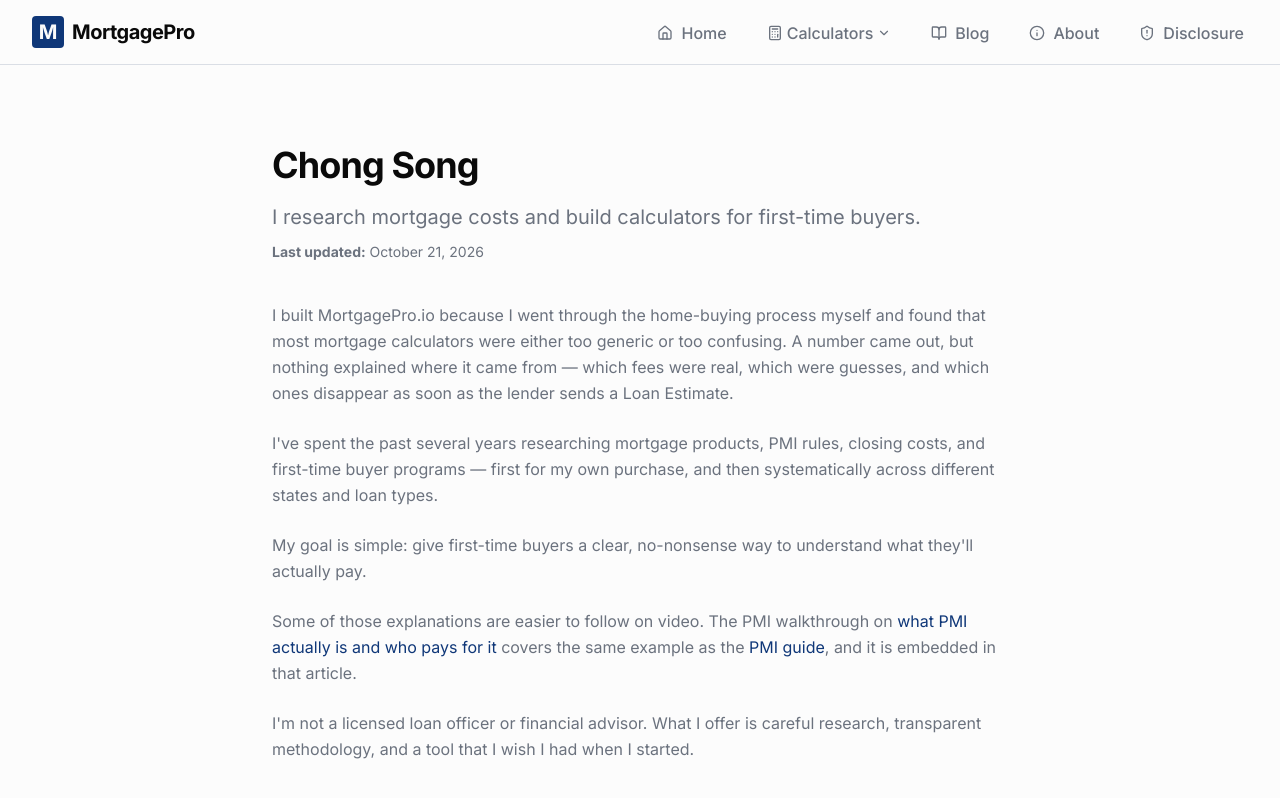
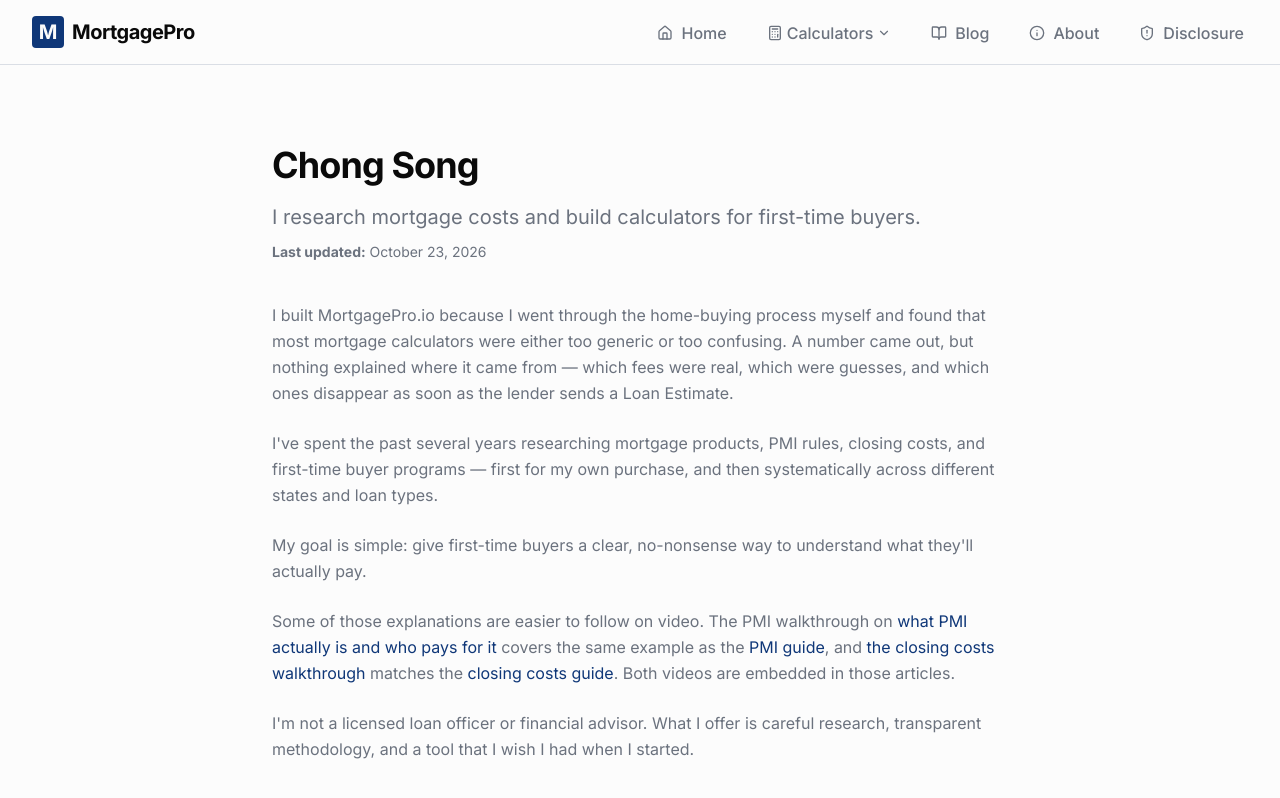
Before and after one commit to chongsong240/MortgagePro, a React (Vite) app: page /author in a window 1280 px wide. Shown: the top 798 px of the page. Built offline with nearby package versions, Linux system fonts and the light colour scheme.

Commit message:
feat(video): embed the closing costs walkthrough and link it from the author page

```diff
--- a/src/components/blog/ClosingCostsExplained.tsx
+++ b/src/components/blog/ClosingCostsExplained.tsx
@@ -4,7 +4,9 @@ import { ArrowRight, DollarSign, FileText, Home, Calculator, BookOpen, Shield, P
 import BlogSchema from './BlogSchema';
 import AllCalculatorsGrid from './AllCalculatorsGrid';
 import RelatedPosts from './RelatedPosts';
+import YouTubeEmbed from './YouTubeEmbed';
 import { AffiliateDisclosure } from './BlogComponents';
+import { YOUTUBE_VIDEOS } from '@/src/data/youtube';
 
 function scrollToSection(e: React.MouseEvent<HTMLAnchorElement>, sectionId: string) {
   e.preventDefault();
@@ -21,6 +23,7 @@ export default function ClosingCostsExplained() {
         title="Closing Costs Explained: The Money You Need Beyond the Down Payment"
         description="My neighbors Jen and Mike thought they had the numbers figured out. Then a week before closing, they found out they needed nearly $12,000 more than they'd planned."
         datePublished="2026-07-12"
+        dateModified="2026-10-23"
         url="https://www.mortgagepro.io/blog/closing-costs-explained"
         faqs={[
           { q: 'How much are closing costs on a house?', a: 'Closing costs typically run 2% to 5% of the home purchase price. On a $400,000 home, that is $8,000 to $20,000. This range depends on your state, your lender, and your loan type.' },
@@ -105,6 +108,13 @@ export default function ClosingCostsExplained() {
           through what they actually are, how much they cost, and how to avoid getting caught off guard like Jen and Mike did.
         </p>
       </section>
+
+      {/* Video version of the same explainer. Facade only — the player loads on click. */}
+      <YouTubeEmbed
+        video={YOUTUBE_VIDEOS.closingCosts}
+        caption="The video version: what closing costs actually cover, and which ones you can push back on."
+        className="mb-12"
+      />
 
       {/* 2. What Are You Actually Paying For */}
       <section id="what-youre-paying-for" className="mb-12">
--- a/src/components/pages/AuthorPage.tsx
+++ b/src/components/pages/AuthorPage.tsx
@@ -16,7 +16,7 @@ import { YOUTUBE_CHANNEL_URL, YOUTUBE_VIDEOS, watchUrl } from '@/src/data/youtub
  */
 
 const PAGE_URL = 'https://www.mortgagepro.io/author';
-const LAST_UPDATED = 'October 21, 2026';
+const LAST_UPDATED = 'October 23, 2026';
 
 const SOURCES: { name: string; url: string; note: string }[] = [
   {
@@ -89,6 +89,10 @@ const PROFILE_SCHEMA = {
         name: 'MortgagePro',
         url: 'https://www.mortgagepro.io',
       },
+      // The channel is the same person publishing the same explanations in
+      // another medium, so linking it here gives the byline a corroborating
+      // profile instead of a name with no footprint.
+      sameAs: [YOUTUBE_CHANNEL_URL],
     },
   ],
 };
@@ -142,7 +146,20 @@ export default function AuthorPage() {
           <Link to="/blog/what-is-pmi" className="text-primary hover:underline">
             PMI guide
           </Link>
-          , and it is embedded in that article.
+          , and{' '}
+          <a
+            href={watchUrl(YOUTUBE_VIDEOS.closingCosts)}
+            target="_blank"
+            rel="noopener noreferrer"
+            className="text-primary hover:underline"
+          >
+            the closing costs walkthrough
+          </a>{' '}
+          matches the{' '}
+          <Link to="/blog/closing-costs-explained" className="text-primary hover:underline">
+            closing costs guide
+          </Link>
+          . Both videos are embedded in those articles.
         </p>
         <p>
           I'm not a licensed loan officer or financial advisor. What I offer is careful research, transparent
--- a/src/data/youtube.ts
+++ b/src/data/youtube.ts
@@ -31,11 +31,16 @@ export interface YouTubeVideo {
   thumbnail: string;
 }
 
-export const YOUTUBE_VIDEOS: Record<'whatIsPmi', YouTubeVideo> = {
+export const YOUTUBE_VIDEOS: Record<'whatIsPmi' | 'closingCosts', YouTubeVideo> = {
   whatIsPmi: {
     id: 'H0cn9ru0yWo',
     title: 'What is PMI? Do All First Time Buyers Need To Pay?',
     thumbnail: 'https://i.ytimg.com/vi/H0cn9ru0yWo/hqdefault.jpg',
+  },
+  closingCosts: {
+    id: 'gc3neZosbD0',
+    title: 'Closing Costs Explained For First Time Home Buyers',
+    thumbnail: 'https://i.ytimg.com/vi/gc3neZosbD0/hqdefault.jpg',
   },
 };
 
```
